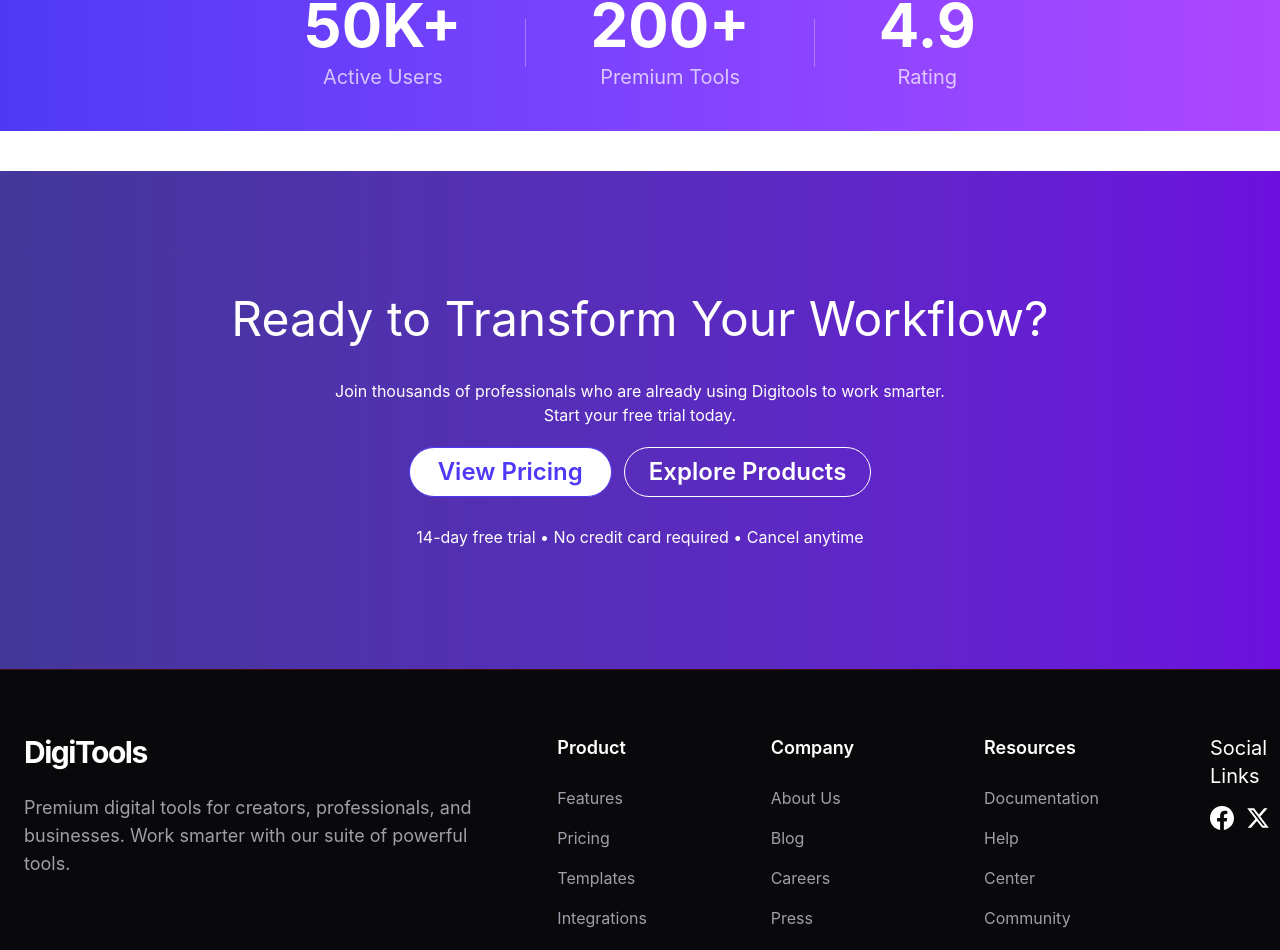
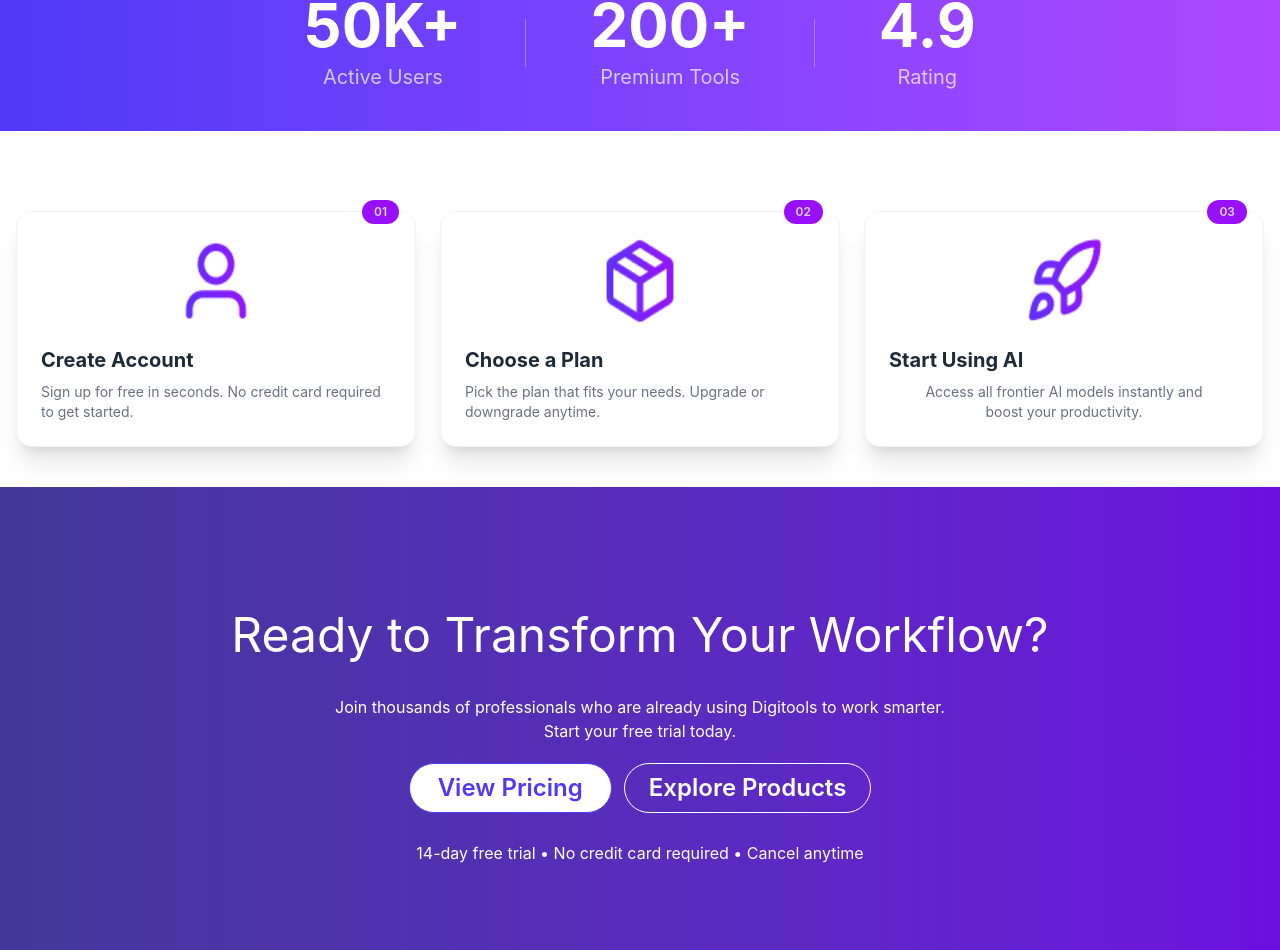
Before and after one commit to shamsul756/Ai-model-hub, a React (Vite) app: page / in a window 1280 px wide. Shown: the part 767-1717 px from the top of the page. Built offline with nearby package versions, Linux system fonts and the light colour scheme.

Commit message:
complete card section

```diff
--- a/src/App.jsx
+++ b/src/App.jsx
@@ -4,6 +4,7 @@ import Banner from './Components/Navbar/Banner/Banner'
 import Footer from './Components/Navbar/Footer/Footer';
 import ReadySection from './Components/Navbar/ReadySection/ReadySection';
 import Stats from './Components/Navbar/text';
+import GetStarted from './Components/GetStarted/GetStarted';
 
 const App = () => {
   return (
@@ -12,7 +13,7 @@ const App = () => {
       <Banner/>
       <Stats/>
 
-
+<GetStarted/>
 
 
       <ReadySection/>
--- /dev/null
+++ b/src/Components/GetStarted/GetStarted.jsx
@@ -0,0 +1,60 @@
+import React from 'react';
+import pack from '../../assets/products/package.png';
+import user from '../../assets/products/user.png';
+import rocket from '../../assets/products/rocket.png';
+
+const GetStarted = () => {
+    return (
+        <div className='container mx-auto px-4 py-10'>
+
+            {/* 3 Cards Grid */}
+            <div className='grid grid-cols-1 md:grid-cols-3 gap-6'>
+
+                {/* Card 1 */}
+                <div className="bg-white rounded-2xl border border-gray-100 shadow-xl p-6 relative">
+                    <span className="text-xs font-semibold text-[#d6d5df] bg-purple-600 px-3 py-1 rounded-full absolute -top-3 right-4">
+                        01
+                    </span>
+                    <div className="flex items-center justify-center mb-5">
+                        <img src={user} alt="user icon" className="w-[80px] h-[90px]" />
+                    </div>
+                    <h3 className="text-gray-800 font-bold text-xl mt-3 mb-2">Create Account</h3>
+                    <p className="text-gray-500 text-sm">
+                        Sign up for free in seconds. No credit card required to get started.
+                    </p>
+                </div>
+
+                {/* Card 2 */}
+                <div className="bg-white rounded-2xl border border-gray-100 shadow-xl p-6 relative">
+                    <span className="text-xs font-semibold text-[#d6d5df] bg-purple-600 px-3 py-1 rounded-full absolute -top-3 right-4">
+                        02
+                    </span>
+                    <div className="flex items-center justify-center mb-5">
+                        <img src={pack} alt="package icon" className="w-[80px] h-[90px]" />
+                    </div>
+                    <h3 className="text-gray-800 font-bold text-xl mt-3 mb-2">Choose a Plan</h3>
+                    <p className="text-gray-500 text-sm">
+                        Pick the plan that fits your needs. Upgrade or downgrade anytime.
+                    </p>
+                </div>
+
+                {/* Card 3 */}
+                <div className="bg-white rounded-2xl border border-gray-100 shadow-xl p-6 relative">
+                    <span className="text-xs font-semibold text-[#d6d5df] bg-purple-600 px-3 py-1 rounded-full absolute -top-3 right-4">
+                        03
+                    </span>
+                    <div className="flex items-center justify-center mb-5">
+                        <img src={rocket} alt="rocket icon" className="w-[80px] h-[90px]" />
+                    </div>
+                    <h3 className="text-gray-800 font-bold text-xl mt-3 mb-2">Start Using AI</h3>
+                    <p className="text-gray-500 text-sm text-center">
+                        Access all frontier AI models instantly and <br /> boost your productivity.
+                    </p>
+                </div>
+
+            </div>
+        </div>
+    );
+};
+
+export default GetStarted;
--- a/src/Components/Navbar/Banner/Banner.jsx
+++ b/src/Components/Navbar/Banner/Banner.jsx
@@ -1,6 +1,6 @@
 import React from 'react';
 import bannerImg from '../../../../src/assets/products/banner.png';
-import icon from '../../../../src/assets/products/Rectangle 3.png'
+import icon from '../../../../src/assets/products/Rectangle 3.png';
 import { TbPlayerPlay } from 'react-icons/tb';
 const Banner = () => {
     return (
--- a/src/Components/Navbar/text.jsx
+++ b/src/Components/Navbar/text.jsx
@@ -39,8 +39,8 @@ const CountUp = ({ target, suffix = '' }) => {
 
 const Stats = () => {
     return (
-        <div className="bg-gradient-to-r from-[#4f39f6] to-purple-500 py-10 mb-10">
-            <div className="flex justify-center items-center gap-16 text-white text-center">
+        <div className=" bg-gradient-to-r from-[#4f39f6] to-purple-500 py-4 mb-3 md:py-10 mb-10">
+            <div className="flex flex-col md:flex-row justify-center items-center gap-16 text-white text-center">
 
                 <div>
                     <p className="text-6xl font-bold">
```
